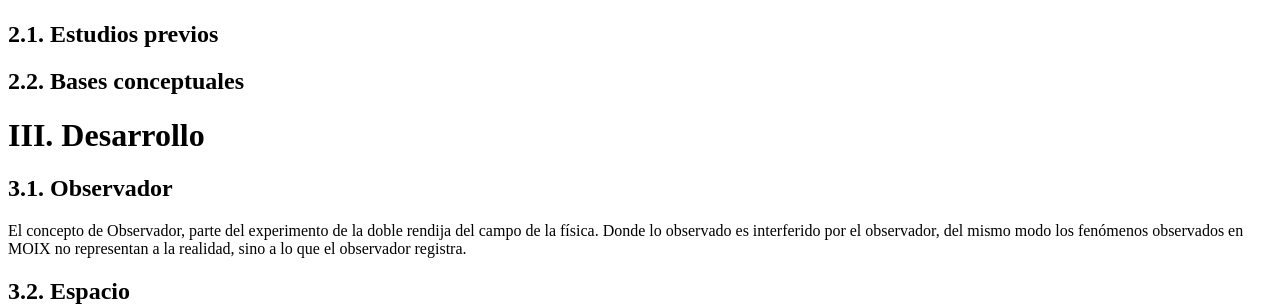
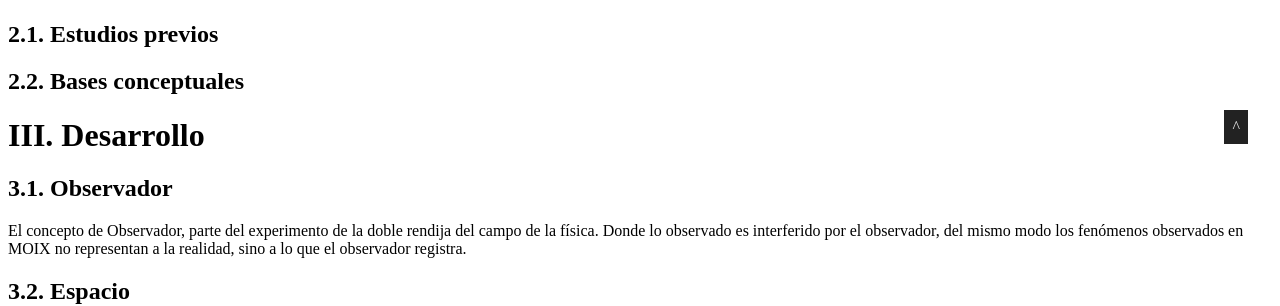
Before and after one commit to moix-dev/moix, a Jekyll site: the page built from README.md, in a window 1280 px wide. Shown: the part 724-1030 px from the top of the page. Built offline with Jekyll 4.4.1, drawn with Linux system fonts in a browser that asks for light colours; our own code applies the rules of GitHub Pages for plain Markdown files.

Commit message:
2025-10-28T14:45:21-05:00

```diff
--- a/_config.yml
+++ b/_config.yml
@@ -2,4 +2,4 @@ title: "MOIX"
 styles:
   - /css/theme.css
 scripts:
-  - /js/titles.js
+  - /js/main.js
--- a/css/theme.css
+++ b/css/theme.css
@@ -15,3 +15,14 @@ blockquote {
     padding: 1rem;
   }
 }
+.arrow {
+  color: #eee;
+  right: 2rem;
+  bottom: 2rem;
+  padding: 0.5rem;
+  position: absolute;
+  background-color: #222;
+  &::after {
+    content: '^';
+  }
+}
--- a/js/titles.js
+++ b/js/main.js
@@ -3,3 +3,4 @@ document
   .forEach(x=>{
     x.innerHTML = `<a href="#${x.id}">${x.innerHTML}</a>`;
   });
+document.body.innerHTML += '<a href="#contenido" class="arrow"></a>'
```
